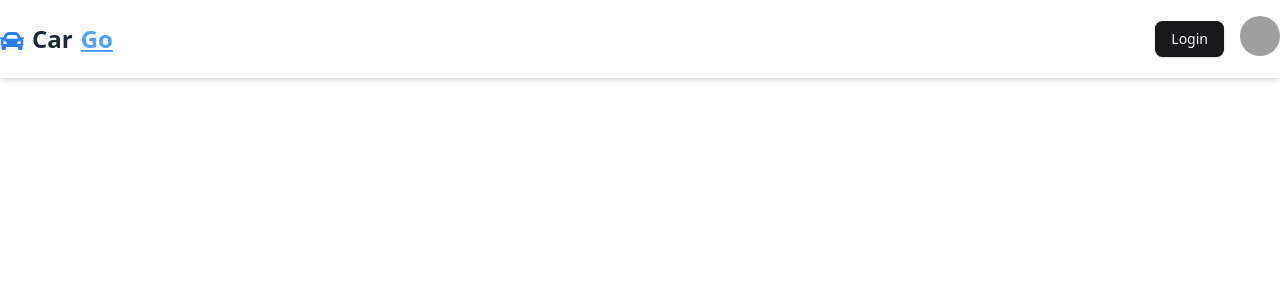
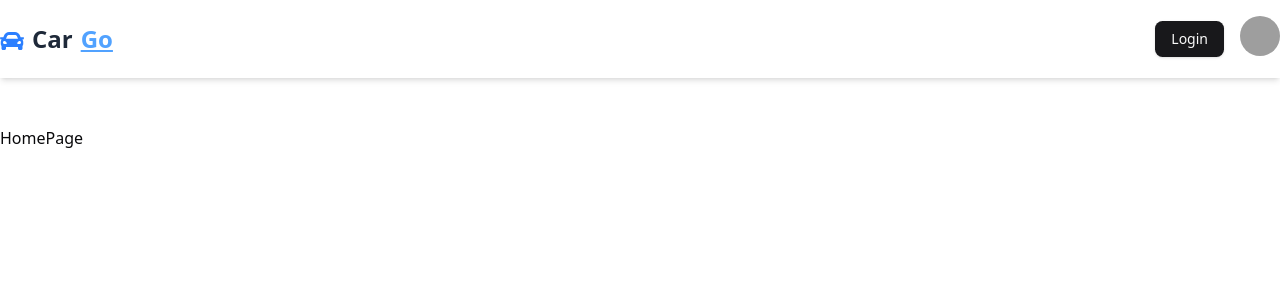
Before and after one commit to utkbkts/go-rental, a React (Vite) app in the folder frontend/: page / in a window 1280 px wide. Shown: the top 300 px of the page. Built offline with nearby package versions, Linux system fonts and the light colour scheme; grey boxes are pictures that could not be loaded.

Commit message:
feat : React Router Dom and Suspense added

```diff
--- a/frontend/package.json
+++ b/frontend/package.json
@@ -23,6 +23,7 @@
     "react": "^19.0.0",
     "react-dom": "^19.0.0",
     "react-icons": "^5.4.0",
+    "react-router-dom": "^7.1.5",
     "tailwind-merge": "^3.0.1",
     "tailwindcss-animate": "^1.0.7"
   },
--- a/frontend/src/App.tsx
+++ b/frontend/src/App.tsx
@@ -1,9 +1,10 @@
-import Header from "./components/layout/header/Header";
+import { RouterProvider } from "react-router-dom";
+import { router } from "./routes/Routes";
 
 const App = () => {
   return (
     <div>
-     <Header/>
+      <RouterProvider router={router} />
     </div>
   );
 };
--- /dev/null
+++ b/frontend/src/components/Loading.tsx
@@ -0,0 +1,9 @@
+import React from 'react'
+
+const Loading = () => {
+  return (
+    <div>Loading</div>
+  )
+}
+
+export default Loading
--- /dev/null
+++ b/frontend/src/components/NotFound.tsx
@@ -0,0 +1,9 @@
+import React from 'react'
+
+const NotFound = () => {
+  return (
+    <div>NotFound</div>
+  )
+}
+
+export default NotFound
--- /dev/null
+++ b/frontend/src/graphql/queries/car.queries.ts
@@ -0,0 +1,33 @@
+import {gql} from "@apollo/client"
+
+export const GET_ALL_QUERIES = gql`
+query GetAllCars {
+  getAllCars {
+    id
+    name
+    description
+    status
+    rentPerDay
+    address
+    year
+    power
+    milleage
+    brand
+    transmission
+    fuelType
+    seats
+    doors
+    category
+    createdAt
+    updatedAt
+    images {
+      public_id
+      url
+    }
+    ratings {
+      count
+      value
+    }
+  }
+}
+`
--- /dev/null
+++ b/frontend/src/layouts/MainLayout.tsx
@@ -0,0 +1,15 @@
+import Header from "@/components/layout/header/Header";
+import { Outlet } from "react-router-dom";
+
+const MainLayout = () => {
+  return (
+    <div className="flex flex-col min-h-screen">
+      <Header />
+      <div className="flex-grow container mx-auto mt-12">
+        <Outlet />
+      </div>
+    </div>
+  );
+};
+
+export default MainLayout;
--- /dev/null
+++ b/frontend/src/pages/home/HomePage.tsx
@@ -0,0 +1,8 @@
+
+const HomePage = () => {
+  return (
+    <div>HomePage</div>
+  )
+}
+
+export default HomePage
--- /dev/null
+++ b/frontend/src/routes/MainRoutes.tsx
@@ -0,0 +1,21 @@
+import Loading from "@/components/Loading";
+import NotFound from "@/components/NotFound";
+import MainLayout from "@/layouts/MainLayout";
+import React, { Suspense } from "react";
+
+const HomePage = React.lazy(() => import("@/pages/home/HomePage"));
+export const MainRoutes = {
+  path: "/",
+  element: <MainLayout />,
+  errorElement: <NotFound />,
+  children: [
+    {
+      path: "/",
+      element: (
+        <Suspense fallback={<Loading />}>
+          <HomePage />
+        </Suspense>
+      ),
+    },
+  ],
+};
--- /dev/null
+++ b/frontend/src/routes/Routes.tsx
@@ -0,0 +1,6 @@
+import { createBrowserRouter } from "react-router-dom";
+import { MainRoutes } from "./MainRoutes";
+
+export const router =  createBrowserRouter([
+    MainRoutes
+])
```
Also changed, not shown: 2 other files (tests, documents, lock files or other folders).
